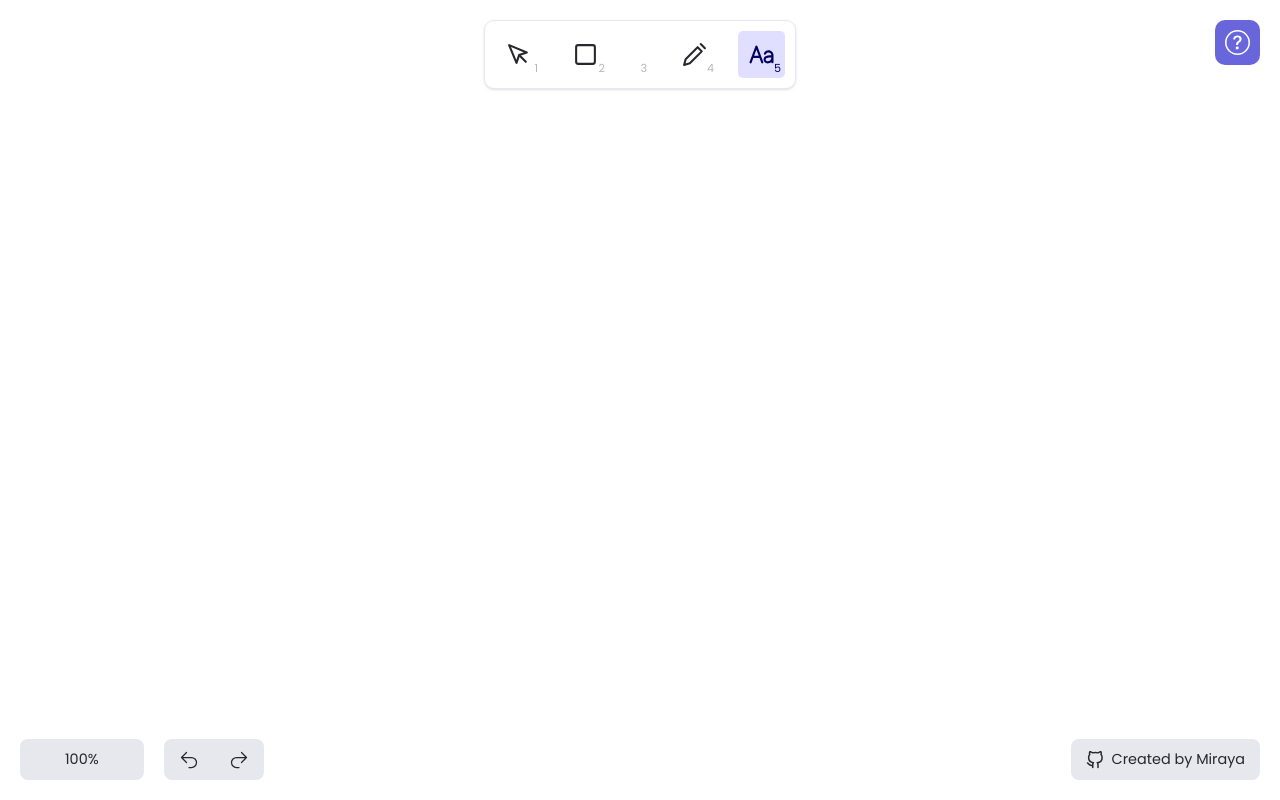
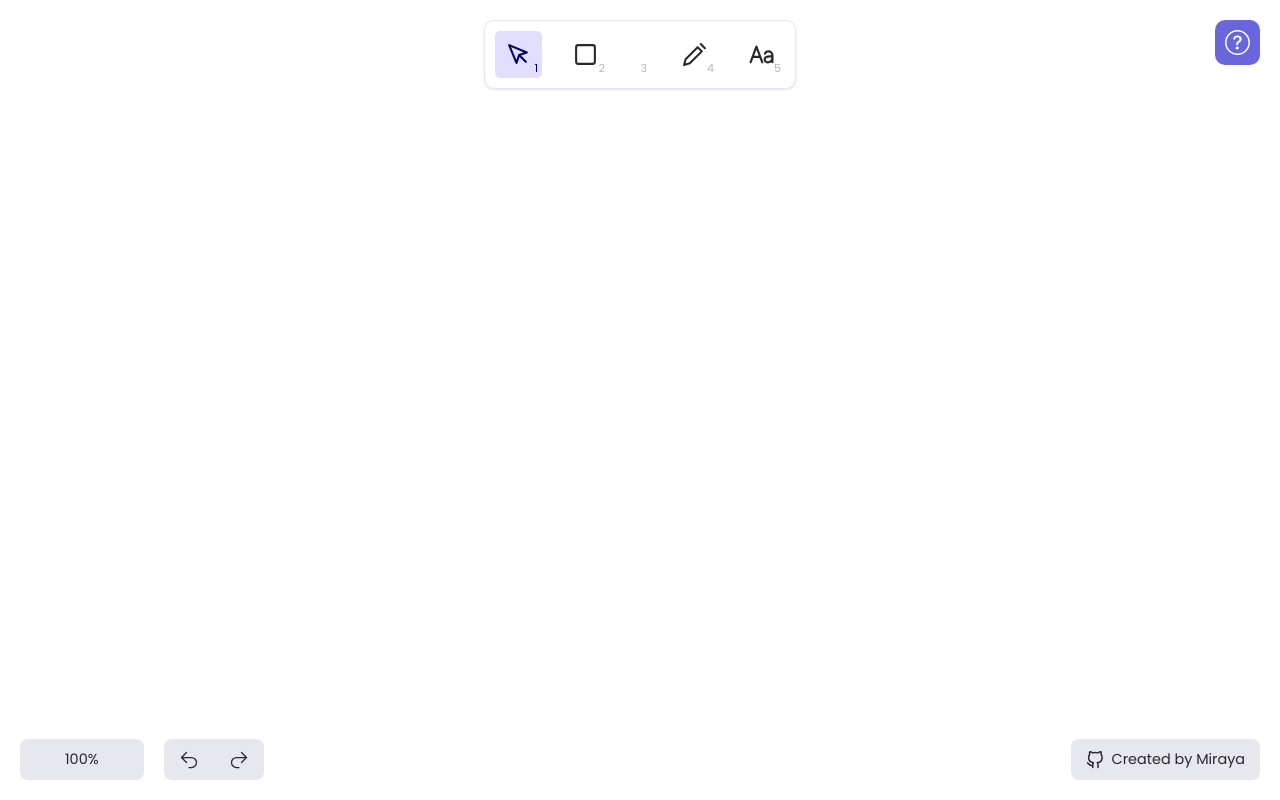
Before and after one commit to mirayatech/NinjaSketch, a React (Vite) app: page / in a window 1280 px wide. Built offline with nearby package versions, Linux system fonts and the light colour scheme; some icons are missing.

Commit message:
change: default value of tool

```diff
--- a/src/App.tsx
+++ b/src/App.tsx
@@ -33,7 +33,7 @@ export default function App() {
     y: 0,
   });
   const [action, setAction] = useState("none");
-  const [tool, setTool] = useState<Tools>(Tools.Text);
+  const [tool, setTool] = useState<Tools>(Tools.Selection);
   const [selectedElement, setSelectedElement] = useState<ElementType | null>();
   const [scale, setScale] = useState(1);
   const [scaleOffset, setScaleOffset] = useState({ x: 0, y: 0 });
```
